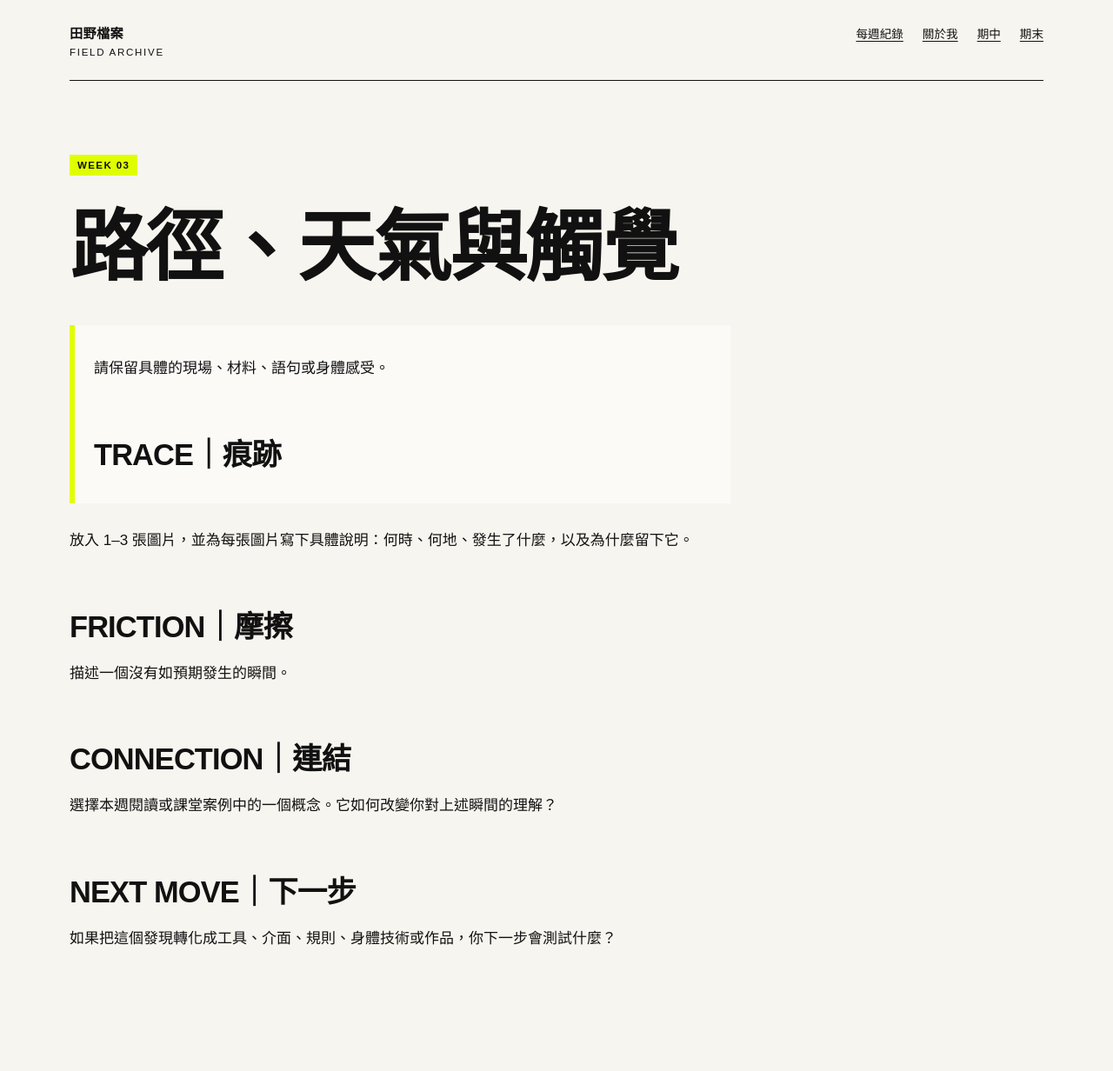
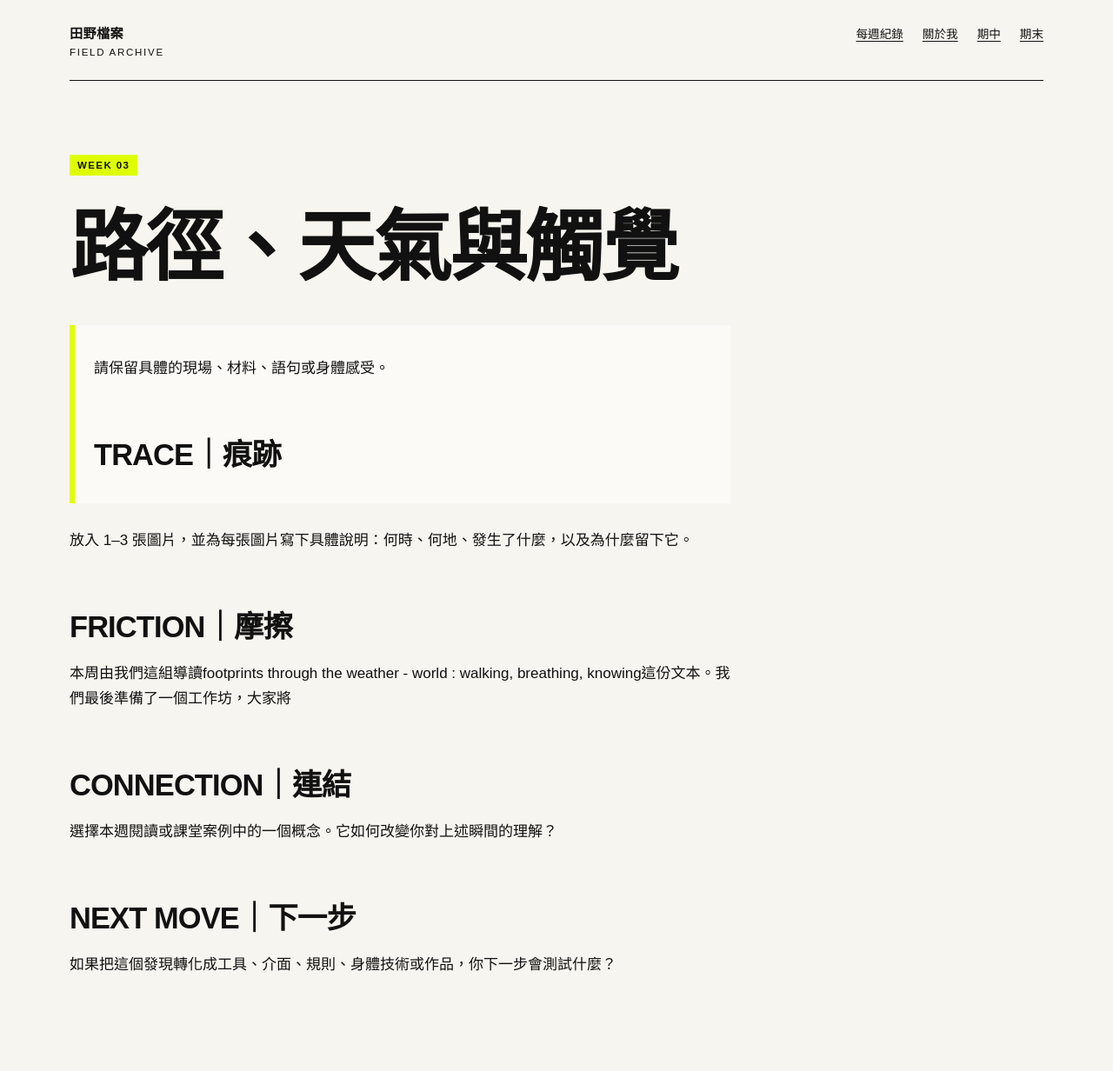
Before and after one commit to cherryyumimi-stack/fieldworkarchive, a Jekyll site: the page built from weeks/week-03.md, in a window 1280 px wide. Shown: the whole page at 87% size. Built offline with Jekyll 4.4.1, drawn with Linux system fonts in a browser that asks for light colours; before the commit the page ends 1202 px from its top, so only the background shows below that.

Commit message:
Update week-03.md

```diff
--- a/weeks/week-03.md
+++ b/weeks/week-03.md
@@ -14,7 +14,7 @@ permalink: /weeks/week-03/
 
 ## FRICTION｜摩擦
 
-描述一個沒有如預期發生的瞬間。
+本周由我們這組導讀footprints through the weather - world : walking, breathing, knowing這份文本。我們最後準備了一個工作坊，大家將
 
 ## CONNECTION｜連結
 
```
